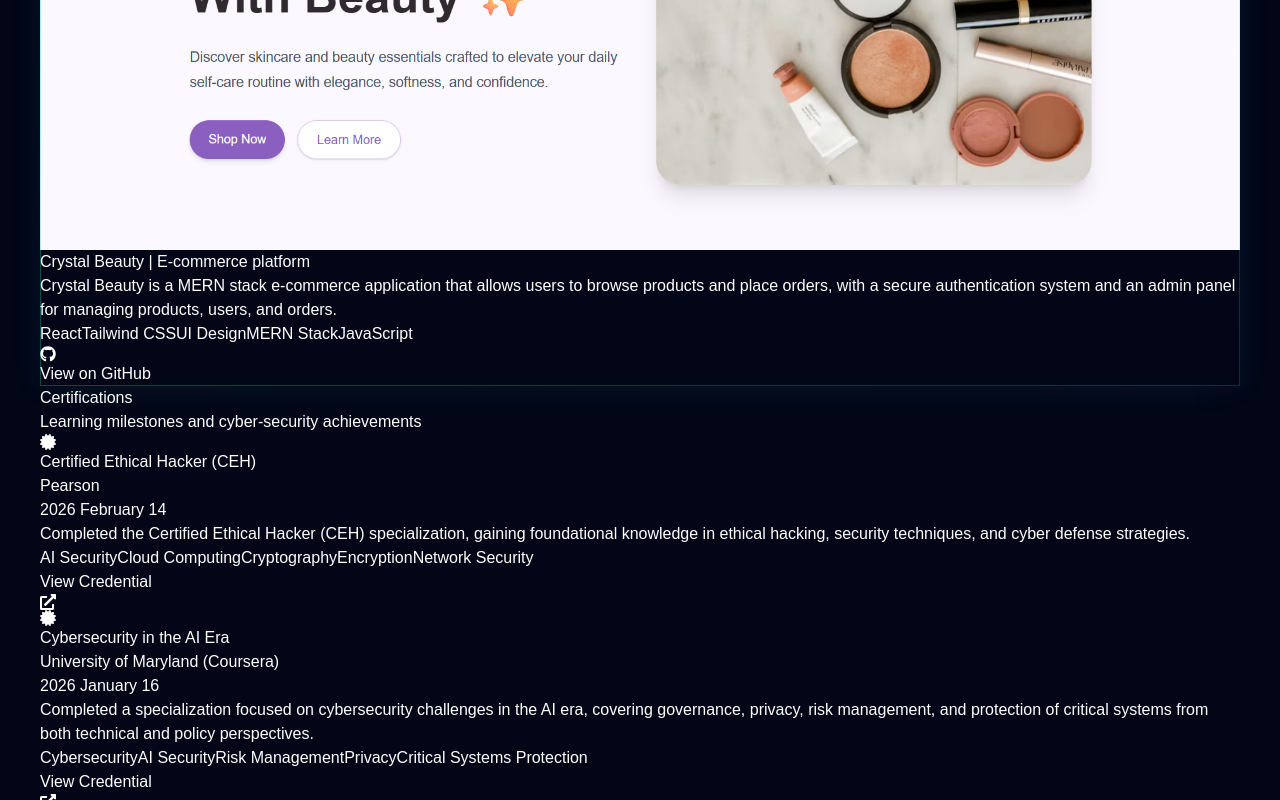
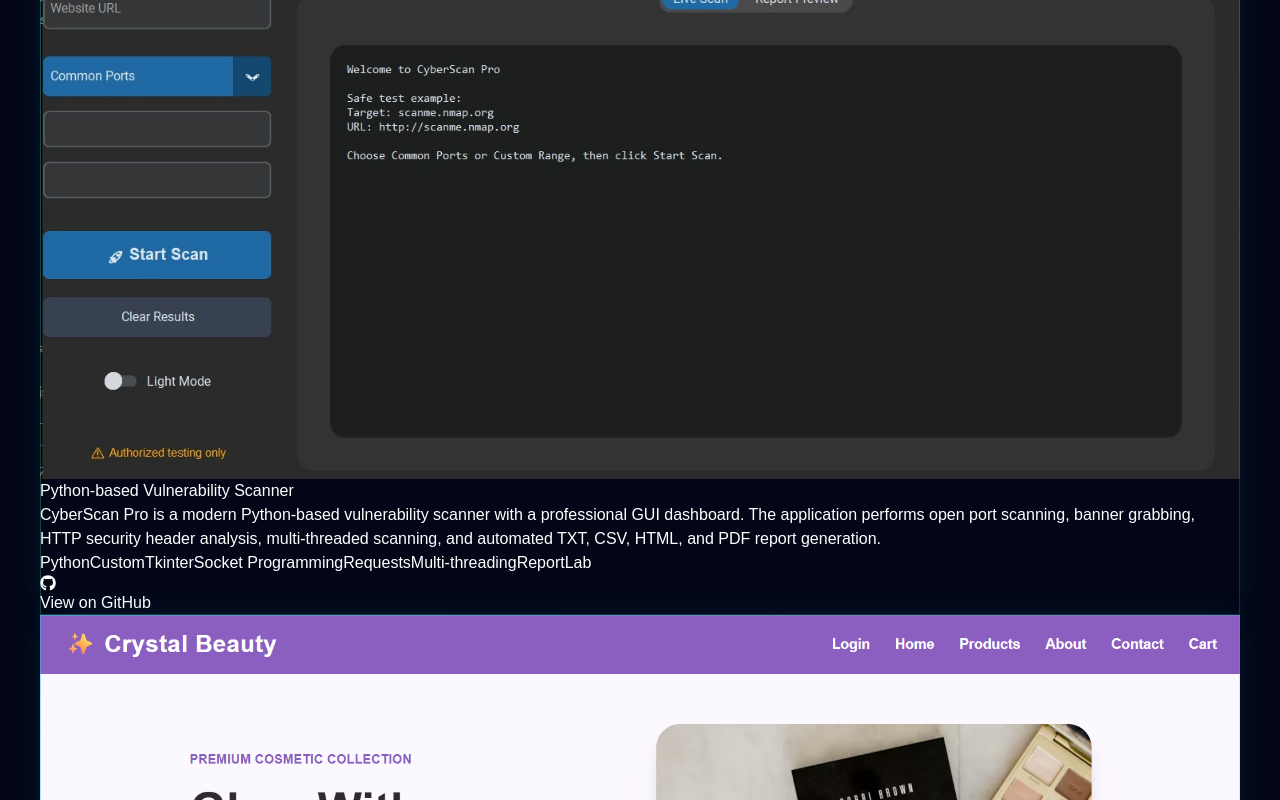
Before and after one commit to aroshasampath/my-portfolio, a React (Vite) app: page / in a window 1280 px wide. Shown: the part 2000-2800 px from the top of the page. Built offline with nearby package versions, Linux system fonts and the light colour scheme.

Commit message:
add the python-based vulnerability project to project section

```diff
--- a/src/components/Projects.jsx
+++ b/src/components/Projects.jsx
@@ -2,6 +2,7 @@ import { motion } from "framer-motion";
 import { FaGithub } from "react-icons/fa";
 import portfolioImg from "../assets/portfolio.png";
 import crystalBeautyImg from "../assets/crystal-beauty.png";
+import cyberscanImg from "../assets/cyberscanImage.png";
 
 const projects = [
    {
@@ -11,6 +12,15 @@ const projects = [
     tech: ["React", "Tailwind CSS", "Framer Motion", "UI/UX"],
     github: "https://github.com/aroshasampath/my-portfolio.git",
     image: portfolioImg,
+  },
+
+  {
+  title: "Python-based Vulnerability Scanner",
+  description:
+     "CyberScan Pro is a modern Python-based vulnerability scanner with a professional GUI dashboard. The application performs open port scanning, banner grabbing, HTTP security header analysis, multi-threaded scanning, and automated TXT, CSV, HTML, and PDF report generation.",
+  tech: ["Python","CustomTkinter","Socket Programming","Requests","Multi-threading","ReportLab"],
+  github: "https://github.com/aroshasampath/Python-based-vulnerability-scanner.git",
+  image: cyberscanImg,
   },
 
   {
```
Also changed, not shown: src/assets/cyberscanImage.png (added).
